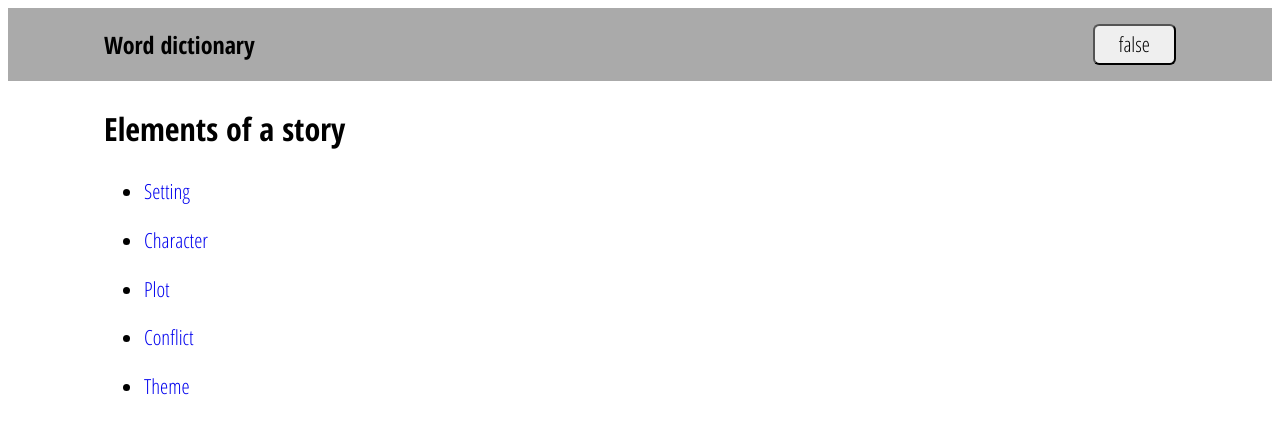
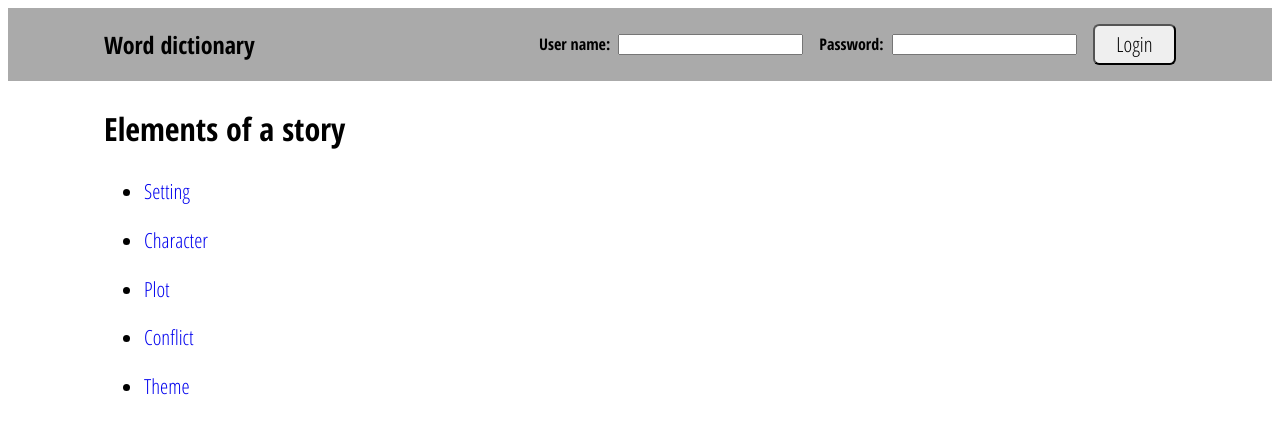
Before and after one commit to AdiCoder94/WordSearchRepo, a React (Create React App) app in the folder wordsearch-frontend/: page / in a window 1280 px wide. Shown: the top 434 px of the page. Built offline with nearby package versions, Linux system fonts and the light colour scheme.

Commit message:
made changes in the header

```diff
--- a/wordsearch-frontend/src/components/LoginForm.js
+++ b/wordsearch-frontend/src/components/LoginForm.js
@@ -21,7 +21,7 @@ export default class LoginForm extends Component {
 						<p className="password-subheading">Password:</p>
 						<input type='text' />
 					</div>
-				<button className='submit-logindata-btn'>Submit</button>
+				<button className='submit-logindata-btn'>Login</button>
 				</div>
  			</React.Fragment>
  		)
--- a/wordsearch-frontend/src/components/header.js
+++ b/wordsearch-frontend/src/components/header.js
@@ -8,34 +8,14 @@ import LoginForm from './LoginForm';
 class Header extends Component{
 	constructor(props){
 		super(props);
-		this.state={
-			isLoggedIn:false
-		};
-		this.handleClick=this.handleClick.bind(this);
-	}
-
-	handleClick(){
-		this.setState(state=>({
-			isLoggedIn:!state.isLoggedIn
-		}));
 	}
 
 	render(){
-		let loginStatus=this.state.isLoggedIn;
-		(loginStatus?(console.log("your logged in")):(console.log("your not logged in")))
-		let message;
-		if(loginStatus===true){
-			message=<LoginForm />
-		}
-		else{
-			message=(<React.Fragment></React.Fragment>)
-		}
   		return(
 		    <React.Fragment>
 		      <div className="site-header flex-row">
 		        <h2 className='site-name'>Word dictionary</h2>
-		        {message}
-		        <input type='button' value={this.state.isLoggedIn.toString()} className='login-btn' onClick={this.handleClick} />
+		        <LoginForm />
 		      </div>
 		    </React.Fragment>
     	)
--- a/wordsearch-frontend/src/scss/header_styles.scss
+++ b/wordsearch-frontend/src/scss/header_styles.scss
@@ -30,6 +30,7 @@
     .password-section {
         align-items: center;
         margin-left: 1em;
+        margin-right: 0.5em;
         height: 3em;
     }
 
```
